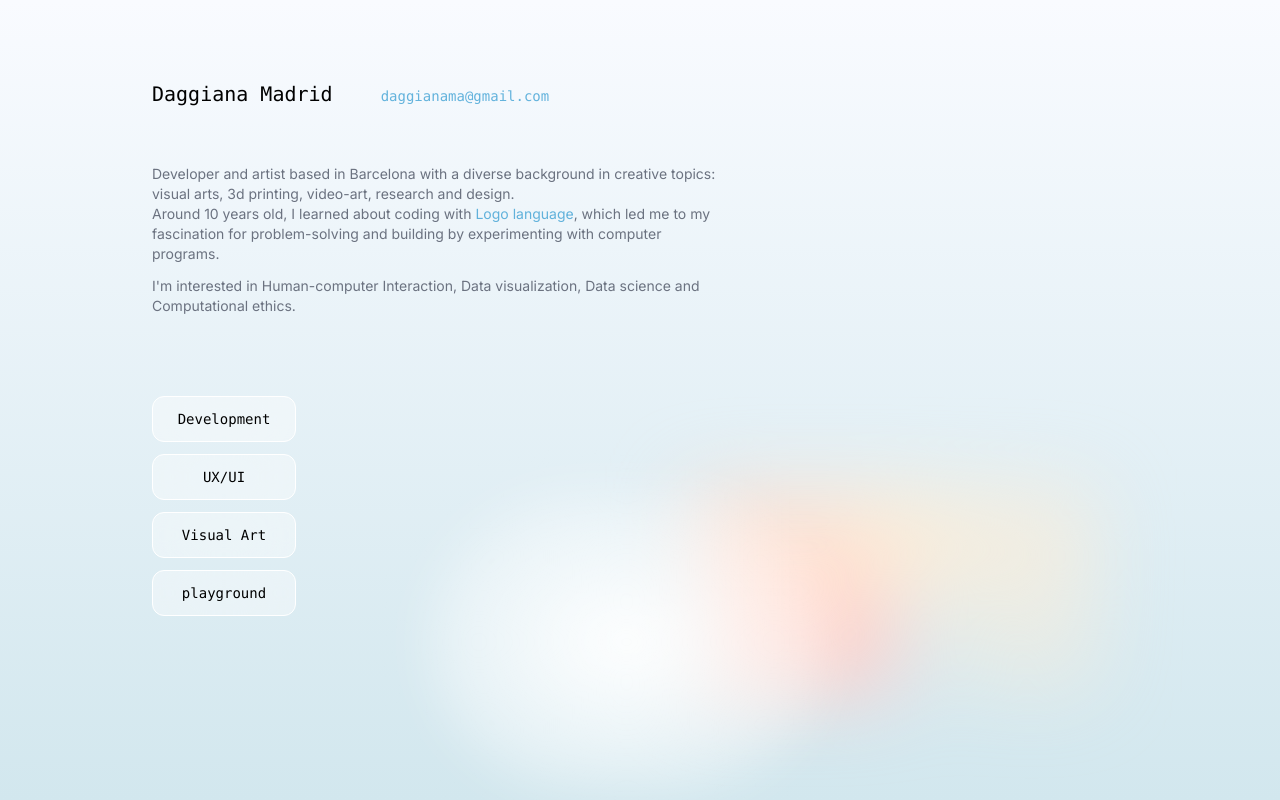
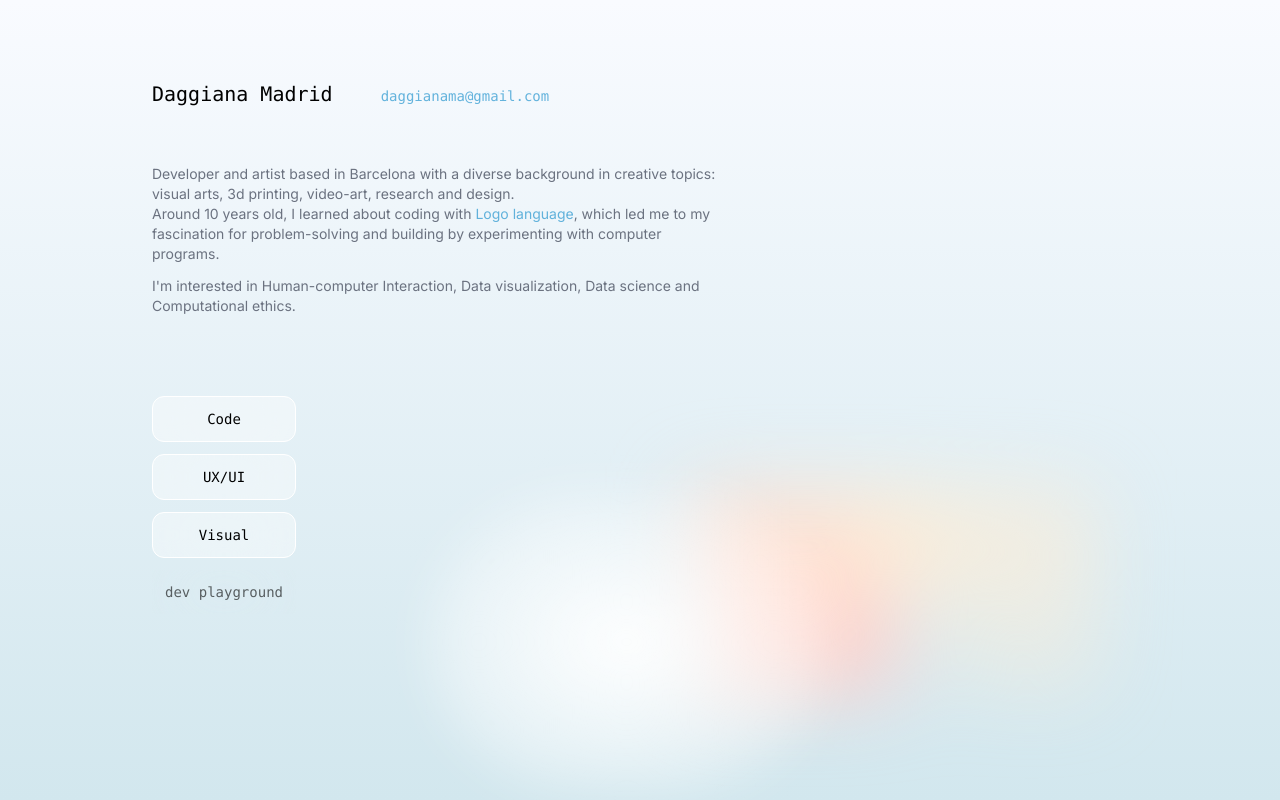
Before and after one commit to daggianama/daggianama.github.io, a Next.js app: page / in a window 1280 px wide. Built offline with nearby package versions, Linux system fonts and the light colour scheme.

Commit message:
min styles

```diff
--- a/src/app/page.tsx
+++ b/src/app/page.tsx
@@ -19,7 +19,7 @@ export default function Home() {
               target="_blank"
               rel="noopener noreferrer"
             >
-            Development
+            Code
           </a>
           <a href="https://daggianamadrid.com" target="_blank" rel="noopener noreferrer"
            className="w-36 bg-white/40 text-center border-white  backdrop-blur-2xl  rounded-xl border p-1 md:p-3 md:hover:bg-white/80" >UX/UI</a>
@@ -29,21 +29,21 @@ export default function Home() {
               target="_blank"
               rel="noopener noreferrer"
             >
-            Visual Art
+            Visual
           </a>
           <a
-            className="w-36 bg-white/40 text-center border-white  backdrop-blur-2xl  rounded-xl border p-1 md:p-3 md:hover:bg-white/80"
+            className="w-36 text-center opacity-60 backdrop-blur-2xl  md:p-3 md:hover"
             href="https://www"
             target="_blank"
             rel="noopener noreferrer"
           >
-            playground
+           dev playground
 
           </a>
           </div>
       </div>
 
-      <div className="flex absolute bottom-2 right-80 before:h-[280px] before:w-[400px] before:-translate-x-1/3 before:rounded-full before:bg-gradient-radial before:from-white before:to-transparent before:blur-xl after:absolute after:-z-20 after:h-[200px] after:w-[400px] after:translate-x-1/3 after:bg-gradient-conic after:from-red-200 after:via-orange-100 after:blur-2xl  before:lg:h-[300px]">
+      <div className="flex z-8 absolute bottom-2 right-80 before:h-[280px] before:w-[400px] before:-translate-x-1/3 before:rounded-full before:bg-gradient-radial before:from-white before:to-transparent before:blur-xl after:absolute after:-z-20 after:h-[200px] after:w-[400px] after:translate-x-1/3 after:bg-gradient-conic after:from-red-200 after:via-orange-100 after:blur-2xl  before:lg:h-[300px]">
 
 
       </div>
```
